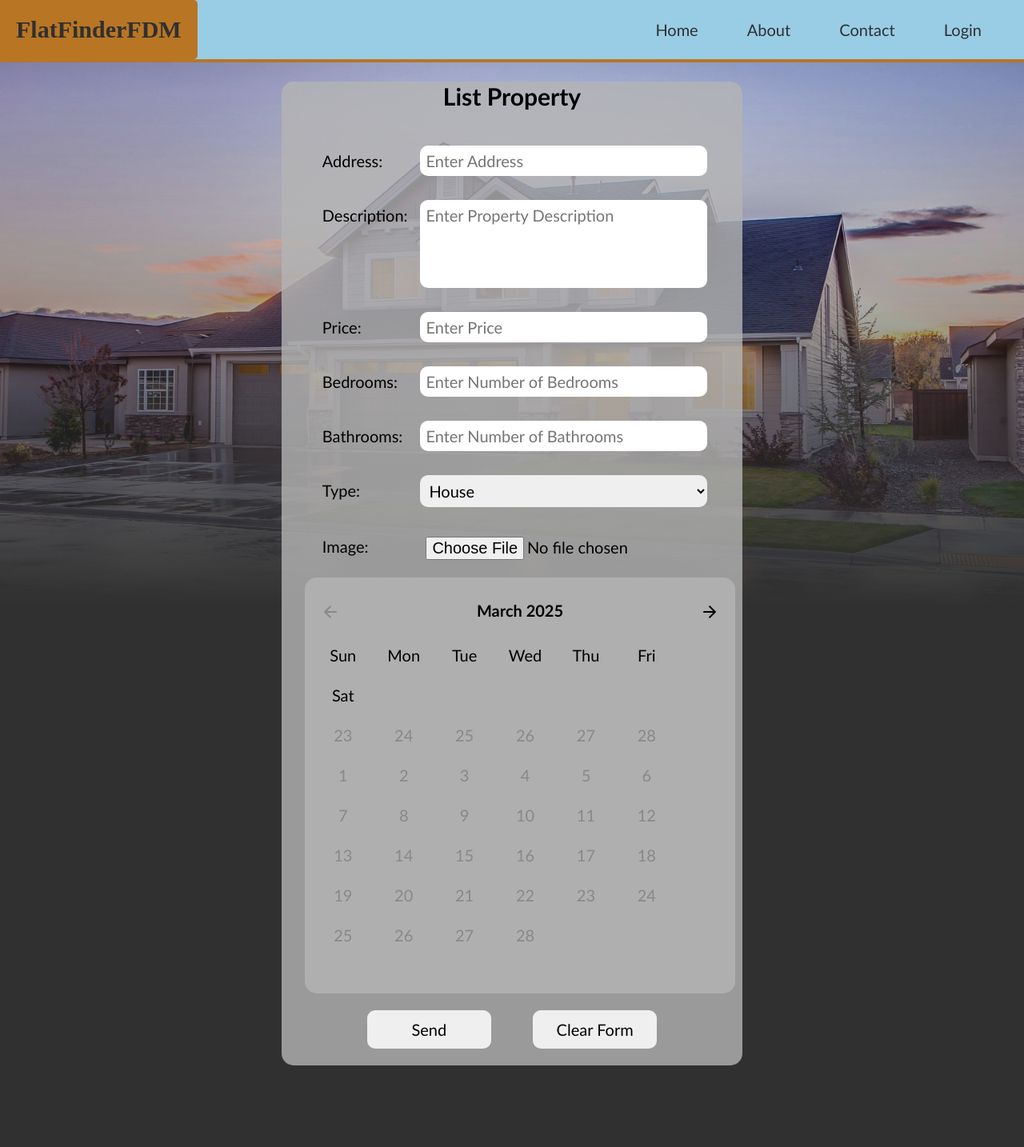
After one commit to dawid-paluch/FDMFlatFinder, a PHP site: page /listProperty.html in a window 1280 px wide. The commit adds this page. Shown: the whole page at 80% size. Run offline with PHP 8.4, Linux system fonts and the light colour scheme.

Commit message:
Upload of list property webpage
This commit includes the design of the list property webpage and its logic to make sure things such as the availability calendar function as required. Changes will need to be made to improve upon this design and to make sure that the availability set on the calendar is submitted by the webpage as well.

```diff
--- a/css/availabilityCalendar.css
+++ b/css/availabilityCalendar.css
@@ -2,9 +2,9 @@
     z-index: 10;
     background-color: rgba(180,180,180,0.8);
     border-radius: 15px;
-    width: 40%;
+    /* width: 40%;
+    margin: 300px auto; */
     height: 500px;
-    margin: 300px auto;
     padding: 10px;
 }
 
@@ -15,7 +15,7 @@
     padding: 10px;
 }
 
-button {
+#calendarContainer button {
     background-color: transparent;
     cursor: pointer;
     font-size: 35px;
@@ -23,7 +23,7 @@ button {
 
 #month-year {
     font-weight: bold;
-    font-size: 25px;
+    font-size: 20px;
 }
 
 #weekdays, #days {
@@ -75,3 +75,5 @@ button {
 #submit{
     bottom: 0;
 }
+
+/* The css for availability calendar should be changed more appropriately to make sense and not clash with the css for the rest of the list property page */
--- /dev/null
+++ b/css/listProperty.css
@@ -0,0 +1,52 @@
+#listPropertyContainer{
+    z-index: 10;
+    background-color: rgba(180,180,180,0.8);
+    border-radius: 15px;
+    width: 45%;
+    margin: 8% auto;
+}
+
+h1 {
+    text-align: center;
+    font-size: 30px;
+    margin: 2%;
+}
+
+form{
+    display: grid;
+    grid-template-columns: 25% 75%;
+    margin: 5%;
+}
+
+form label, form input, form textarea, form select{
+    margin: 15px;
+    padding: 7px;
+}
+
+form input, form textarea, form select{
+    border-radius: 10px;
+}
+
+textarea{
+    resize: none;
+}
+
+#calendarContainer{
+    width: 100%;
+    grid-column: 1/ span 2;
+    z-index: 9;
+}
+
+#buttonContainer{
+    grid-column: 1/ span 2;
+    display: flex;
+    justify-content: center;
+    margin: 4% 0;
+}
+
+#buttonContainer button{
+    width: 30%;
+    margin: 0 5%;
+    padding: 12px 0;
+    border-radius: 10px;
+}
--- a/css/main.css
+++ b/css/main.css
@@ -33,6 +33,7 @@ header{
     border-bottom: var(--accent-color) 4px solid;
     position: fixed;
     top: 0;
+    z-index: 100;
 }
 
 #logo {
--- a/javascript/availabilityCalendar.js
+++ b/javascript/availabilityCalendar.js
@@ -1,9 +1,5 @@
 //Loading calender with current month and year as well as the appropriate days for the month.
 document.addEventListener('DOMContentLoaded', function () {
-    // This checks if availability exists in localStorage and if not, sets it to an empty string.
-    if (localStorage.getItem('availability') == null) {
-        localStorage.setItem('availability', "");
-    }
 
     // Sets common variables for the calendar
     const monthYear = document.getElementById('month-year');
@@ -14,6 +10,7 @@ document.addEventListener('DOMContentLoaded', function () {
     'July', 'August', 'September', 'October', 'November', 'December'];
 
     let currentDate = new Date();
+    console.log(currentDate);
     let today = new Date();
 
     // Function to render the calendar
@@ -123,11 +120,17 @@ document.addEventListener('DOMContentLoaded', function () {
 function changeUponSelect(div, checkbox) {
     if (checkbox.checked == true) {
         div.classList.add('selected');
+        if (localStorage.getItem('availability') == "") {
+            localStorage.setItem('availability', JSON.stringify([]));
+        }
         var selected = JSON.parse(localStorage.getItem('availability'));
         selected.push(checkbox.value);
         localStorage.setItem('availability', JSON.stringify(selected));
     }
     else{
+        if (localStorage.getItem('availability') == "") {
+            localStorage.setItem('availability', JSON.stringify([]));
+        }
         div.classList.remove('selected');
         var selected = JSON.parse(localStorage.getItem('availability'));
         var index = selected.indexOf(checkbox.value);
@@ -138,8 +141,14 @@ function changeUponSelect(div, checkbox) {
 
 // Function to check if a date has been selected
 function checkIfDateSelected(date) {
+    if (localStorage.getItem('availability') == "") {
+        return false;
+    }
     if (JSON.parse(localStorage.getItem('availability')).includes(date)) {
         return true;
     }
     return false;
 }
+
+// Function must be added to store the avaialability data of local storage into the value of the hidden input field
+// This function will be called when the form is submitted
--- /dev/null
+++ b/listProperty.html
@@ -0,0 +1,95 @@
+<!DOCTYPE html>
+<html lang="en">
+<head>
+  <meta charset="UTF-8" />
+  <meta name="viewport" content="width=device-width, initial-scale=1.0" />
+
+  <link rel="stylesheet" href="css/reset.css" />
+  <link rel="stylesheet" href="css/main.css" />
+  <link rel="stylesheet" href="css/listProperty.css">
+  <link rel="stylesheet" href="css/availabilityCalendar.css" />
+  <link rel="stylesheet" href="https://fonts.googleapis.com/css2?family=Material+Symbols+Outlined:opsz,wght,FILL,GRAD@24,400,0,0" />
+  <title>Web Dev Coursework</title>
+</head>
+
+<body>
+    <header>
+        <div id="header">
+        <div id="logo">
+            <a href="mainpage.html">FlatFinderFDM</a>
+        </div>
+
+        <div id="nav">
+            <nav>
+                <a href="mainpage.html">Home</a>
+                <a href="about.html">About</a>
+                <a href="contact.html">Contact</a>
+                <a href="loginConsultant.html">Login</a>
+            </nav>
+        </div>
+        </div>
+    </header>
+
+    <img id="background-image"src="images/homepage-stock-photo.jpg" alt="property photo" />
+
+    <div id="main">
+        <div id="listPropertyContainer">
+            <h1>List Property</h1>
+            <form action="testListProperty.php" method="post" enctype="multipart/form-data" id="listPropertyForm">
+                <label for="address">Address:</label>
+                <input type="text" id="address" name="address" placeholder="Enter Address" required>
+
+                <label for="description">Description:</label>
+                <textarea id="description" name="description" placeholder="Enter Property Description" rows="4" required></textarea>
+
+                <label for="price">Price:</label>
+                <input type="number" id="price" name="price" placeholder="Enter Price" required>
+
+                <label for="bedrooms">Bedrooms:</label>
+                <input type="number" id="bedrooms" name="bedrooms" placeholder="Enter Number of Bedrooms" required>
+
+                <label for="bathrooms">Bathrooms:</label>
+                <input type="number" id="bathrooms" name="bathrooms" placeholder="Enter Number of Bathrooms" required>
+
+                <label for="type">Type:</label>
+                <select id="type" name="type" required>
+                    <option value="house">House</option>
+                    <option value="apartment">Apartment</option>
+                    <option value="flat">Flat</option>
+                    <option value="studio">Studio</option>
+                </select>
+
+                <!--error checking must be added to the various inputs to ensure that they make sense given their context-->
+
+                <label for="image">Image:</label>
+                <input type="file" id="image" name="image" accept="image/*" required />
+
+                <input type="hidden" id="availability" name="availability"required **form="listPropertyForm"**/>
+
+                <div id="calendarContainer">
+                    <div id="calendarHead">
+                        <button id="prev" onClick="return false;" class="btn disabled"><span class="material-symbols-outlined">arrow_back</span></button>
+                        <div id="month-year"></div>
+                        <button id="next" onClick="return false;" class="btn"><span class="material-symbols-outlined">arrow_forward</span></button>
+                    </div>
+                    <div id="weekdays">
+                        <div>Sun</div>
+                        <div>Mon</div>
+                        <div>Tue</div>
+                        <div>Wed</div>
+                        <div>Thu</div>
+                        <div>Fri</div>
+                        <div>Sat</div>
+                    </div>
+                    <div id="days"></div>
+                </div>
+
+                <div id="buttonContainer">
+                    <button type="submit" id="submitButton">Send</button>
+                    <button type="reset" id="clearButton">Clear Form</button>
+                </div>
+            </form>
+        </div>
+    </div>
+    <script src="javascript/availabilityCalendar.js"></script>
+</body>
```
Also changed, not shown: testListProperty.php (added, +64 -0 lines).
